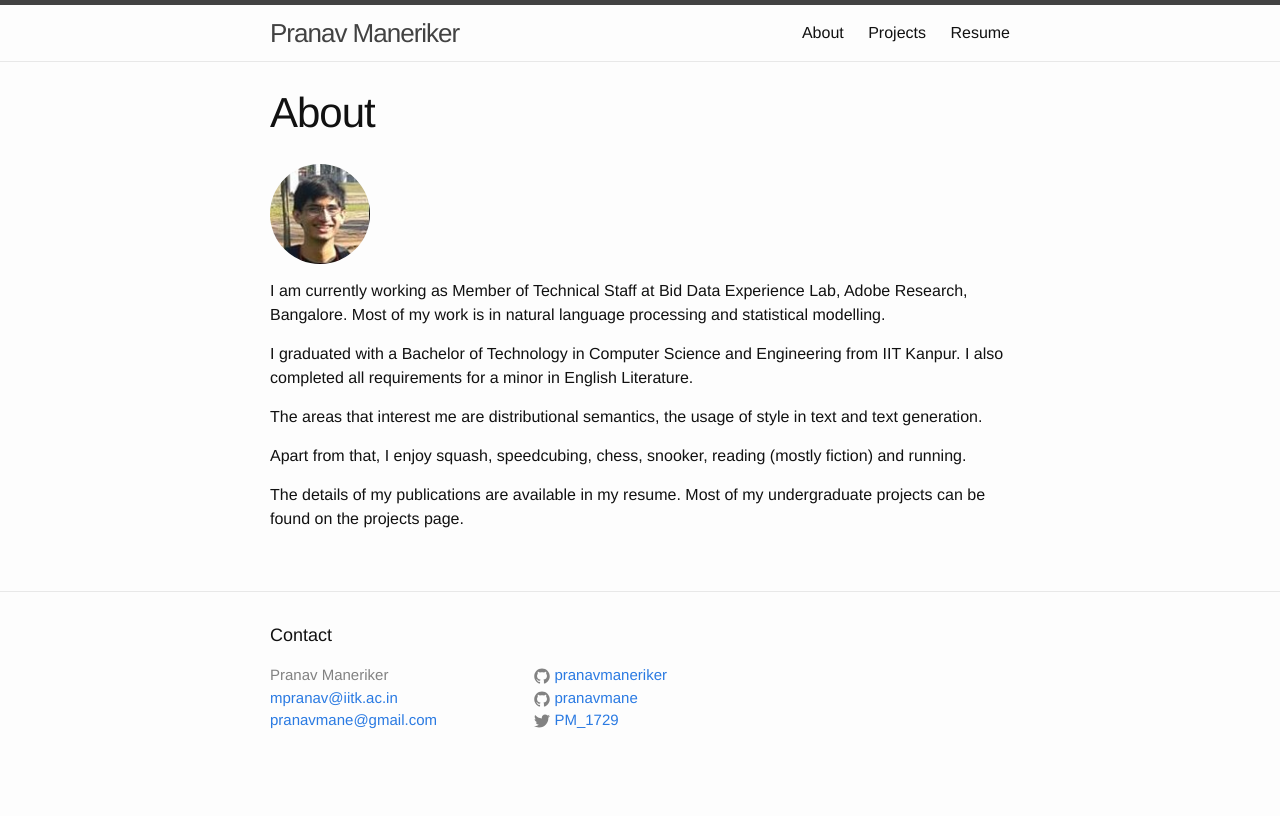
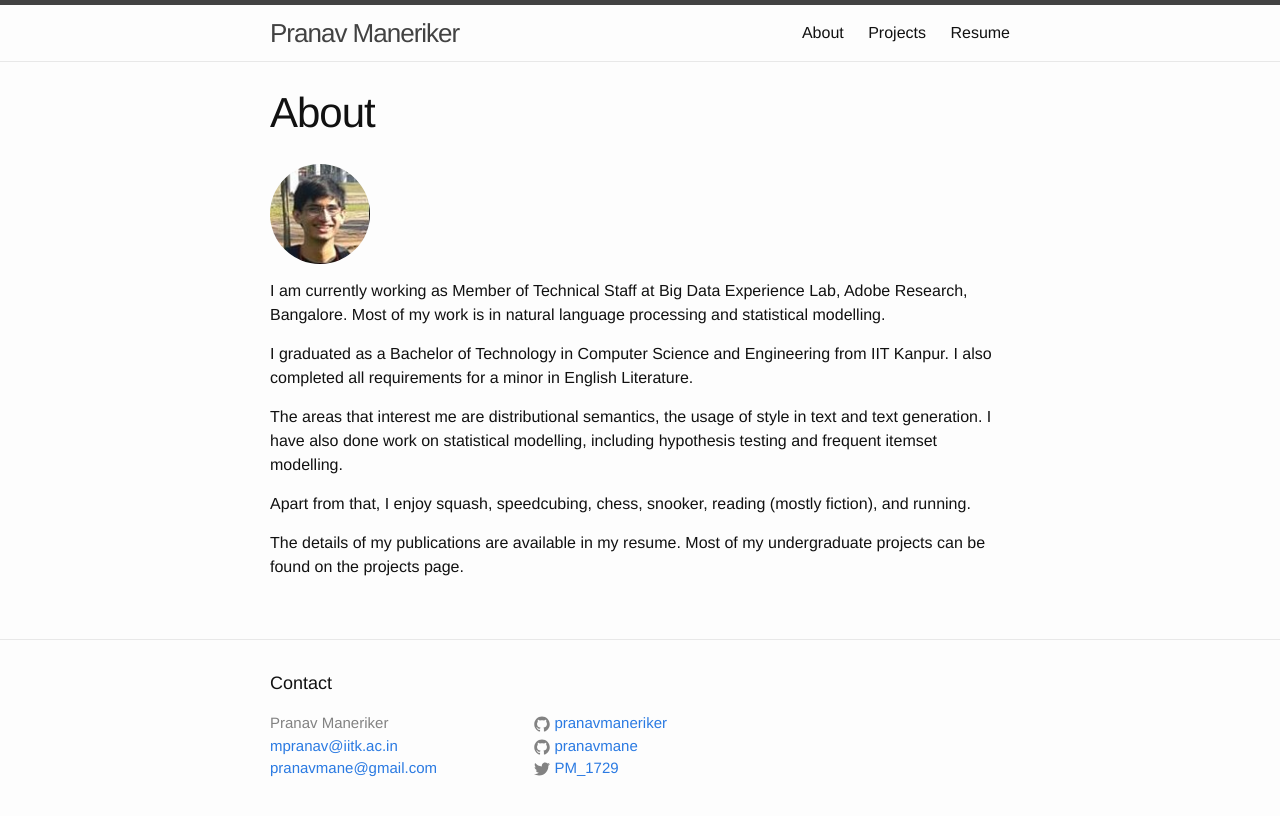
Before and after one commit to pranavmaneriker/pranavmaneriker.github.io, a Jekyll site: the page built from about.md, in a window 1280 px wide. Shown: the top 816 px of the page. Built offline with Jekyll 4.4.1, drawn with Linux system fonts in a browser that asks for light colours.

Commit message:
Updating about

```diff
--- a/about.md
+++ b/about.md
@@ -6,13 +6,13 @@ permalink: /about/
 
 ![Me][Photo]{: .circle-image}
 
-I am currently working as Member of Technical Staff at Bid Data Experience Lab, Adobe Research, Bangalore. Most of my work is in natural language processing and statistical modelling.
+I am currently working as Member of Technical Staff at Big Data Experience Lab, Adobe Research, Bangalore. Most of my work is in natural language processing and statistical modelling.
 
-I graduated with a Bachelor of Technology in Computer Science and Engineering from IIT Kanpur. I also completed all requirements for a minor in English Literature.
+I graduated as a Bachelor of Technology in Computer Science and Engineering from IIT Kanpur. I also completed all requirements for a minor in English Literature.
 
-The areas that interest me are distributional semantics, the usage of style in text and text generation.
+The areas that interest me are distributional semantics, the usage of style in text and text generation. I have also done work on statistical modelling, including hypothesis testing and frequent itemset modelling.
 
-Apart from that, I enjoy squash, speedcubing, chess, snooker, reading (mostly fiction) and running.
+Apart from that, I enjoy squash, speedcubing, chess, snooker, reading (mostly fiction), and running.
 
 The details of my publications are available in my resume. Most of my undergraduate projects can be found on the projects page.
 
```
